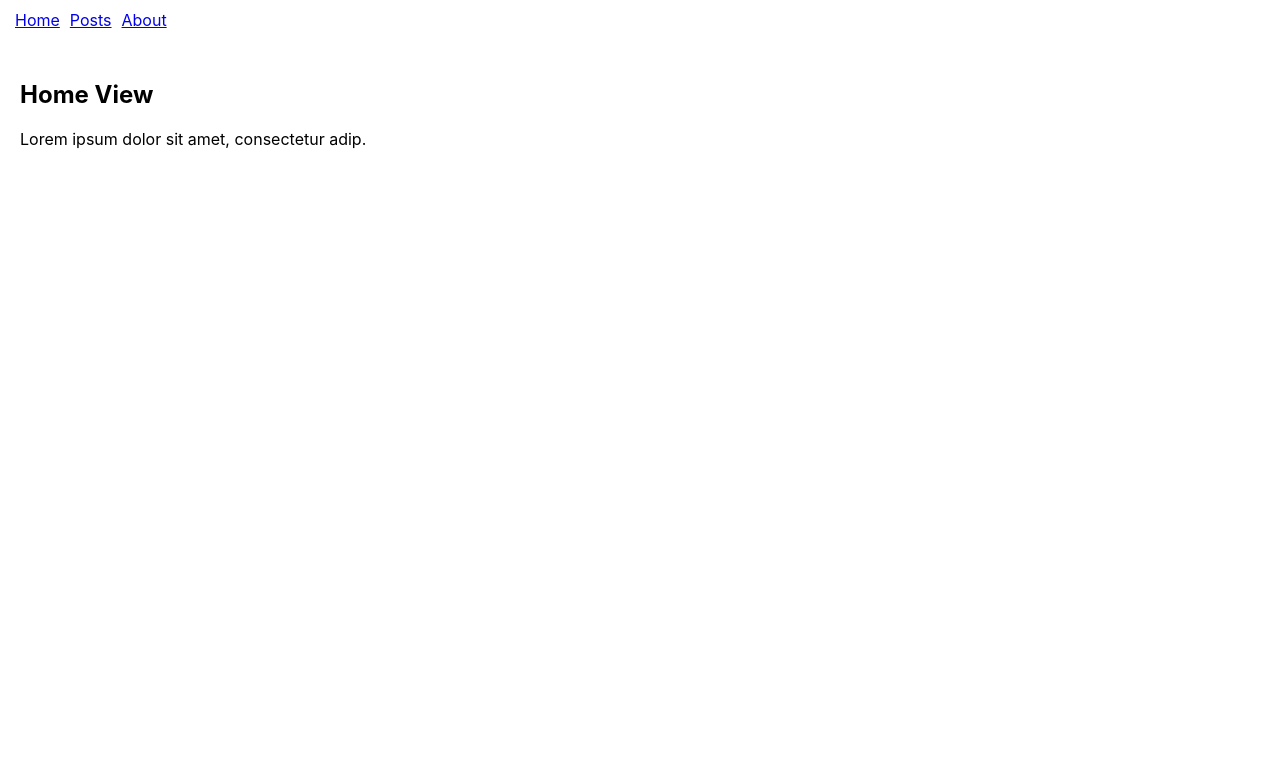
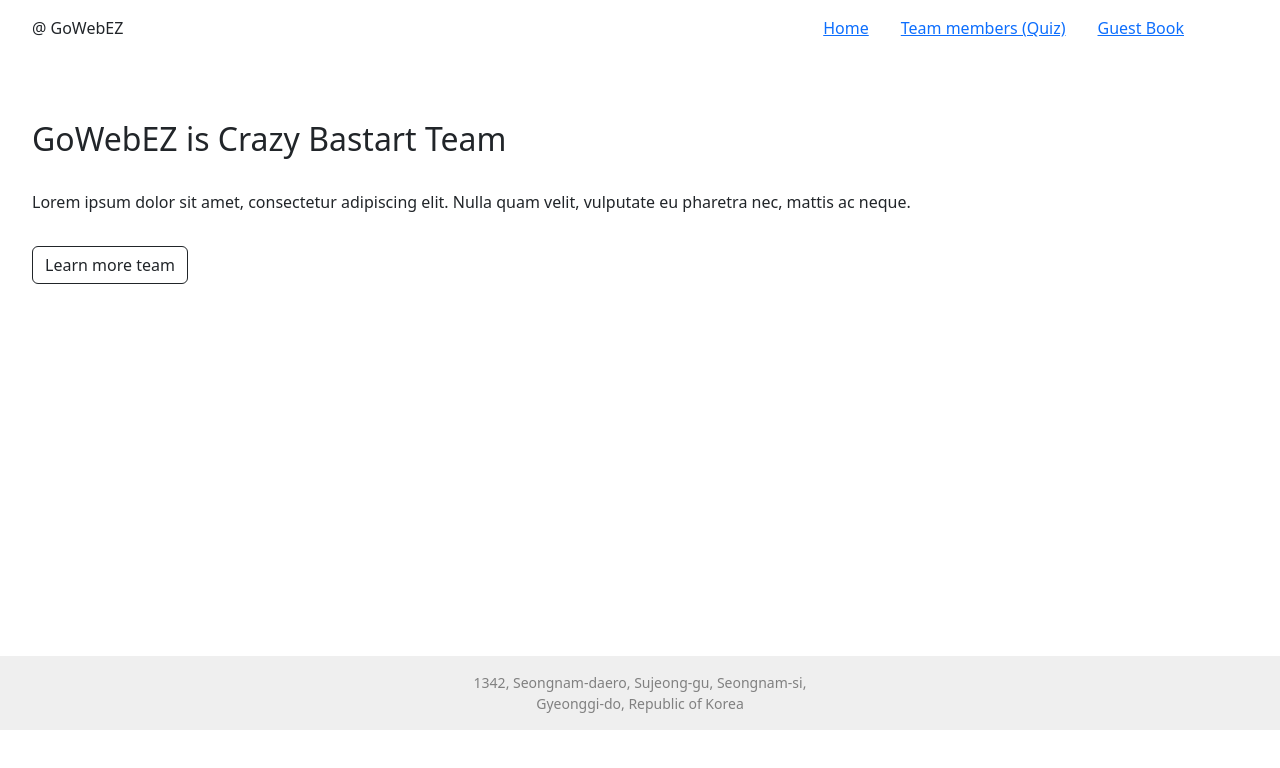
Before and after one commit to GoWeb-EZ/team-page, a React (Create React App) app: page / in a window 1280 px wide. Shown: the top 768 px of the page. Built offline with nearby package versions, Linux system fonts and the light colour scheme.

Commit message:
홈화면 수정

```diff
--- a/src/AppLayout.js
+++ b/src/AppLayout.js
@@ -6,21 +6,15 @@ import About from "./About";
 import Posts from "./Posts";
 import PostLists from "./PostLists";
 import Post from "./Post";
+import Header from "./components/Header";
+import Footer from "./components/Footer";
+import styled from "styled-components";
 
 export default function AppLayout() {
     return (
         <>
-            <nav style={{ margin: 10 }}>
-                <Link to="/" style={{ padding: 5 }}>
-                    Home
-                </Link>
-                <Link to="/posts" style={{ padding: 5 }}>
-                    Posts
-                </Link>
-                <Link to="/about" style={{ padding: 5 }}>
-                    About
-                </Link>
-            </nav>
+            <Header />
+            <RoutesWrapper>
                 <Routes>
                     <Route path="/" element={<Home />} />
 
@@ -32,6 +26,14 @@ export default function AppLayout() {
                     <Route path="/about" element={<About />} />
                     <Route path="*" element={<NoMatch />} />
                 </Routes>
+            </RoutesWrapper>
+
+            <Footer />
         </>
     );
 }
+
+const RoutesWrapper = styled.section`
+    width: calc(100vw - 4rem);
+    min-height: 600px;
+`;
--- a/src/Home.js
+++ b/src/Home.js
@@ -1,10 +1,27 @@
 import React from "react";
+import styled from "styled-components";
+import "bootstrap/dist/css/bootstrap.min.css";
 
 export default function Home() {
     return (
-        <div style={{ padding: 20 }}>
-            <h2>Home View</h2>
-            <p>Lorem ipsum dolor sit amet, consectetur adip. </p>
-        </div>
+        <HomeWrapper>
+            <h2>GoWebEZ is Crazy Bastart Team</h2>
+            <p>
+                Lorem ipsum dolor sit amet, consectetur adipiscing elit. Nulla
+                quam velit, vulputate eu pharetra nec, mattis ac neque.
+            </p>
+
+            <button type="button" class="btn btn-outline-dark">
+                Learn more team
+            </button>
+        </HomeWrapper>
     );
 }
+
+const HomeWrapper = styled.div`
+    padding: 4rem 2rem;
+
+    > p {
+        margin: 2rem 0;
+    }
+`;
--- /dev/null
+++ b/src/components/Footer.js
@@ -0,0 +1,26 @@
+import React from "react";
+import styled from "styled-components";
+
+export default function Footer() {
+    return (
+        <FooterWrapper>
+            <div>1342, Seongnam-daero, Sujeong-gu, Seongnam-si,</div>
+            <div>Gyeonggi-do, Republic of Korea</div>
+        </FooterWrapper>
+    );
+}
+
+const FooterWrapper = styled.footer`
+    width: calc(100vw);
+    padding: 1rem;
+
+    display: flex;
+    flex-direction: column;
+    justify-content: center;
+    align-items: center;
+
+    background: #efefef;
+
+    font-size: 14px;
+    color: gray;
+`;
--- /dev/null
+++ b/src/components/Header.js
@@ -0,0 +1,29 @@
+import React from "react";
+import { Link } from "react-router-dom";
+import styled from "styled-components";
+
+export default function Header() {
+    return (
+        <HeaderWrapper>
+            <div>@ GoWebEZ</div>
+            <Navigation>
+                <Link to="/">Home</Link>
+                <Link to="/posts">Team members (Quiz)</Link>
+                <Link to="/about">Guest Book</Link>
+            </Navigation>
+        </HeaderWrapper>
+    );
+}
+
+const HeaderWrapper = styled.header`
+    width: calc(100vw - 4rem);
+    padding: 1rem 2rem;
+
+    display: flex;
+    justify-content: space-between;
+`;
+
+const Navigation = styled.nav`
+    display: flex;
+    gap: 2rem;
+`;
```
Lines whose indentation alone changed are shown as unchanged.
